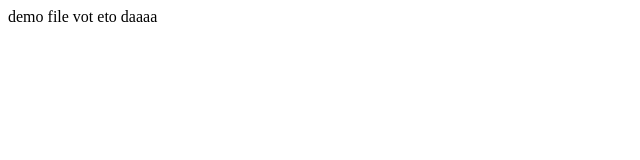
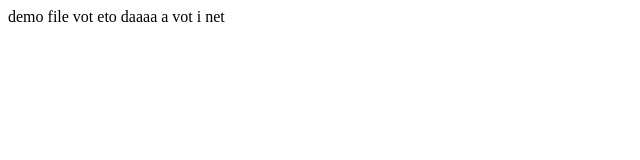
Before and after one commit to nikola4468/demo, a plain HTML site: page index.html in a window 1280 px wide. Shown: the full height of the page, 0-640 px from the left. Drawn offline with Linux system fonts and the light colour scheme.

Commit message:
a vot i net

```diff
--- a/index.html
+++ b/index.html
@@ -9,5 +9,6 @@
 <body>
     demo file
     vot eto daaaa
+    a vot i net
 </body>
 </html>
```
